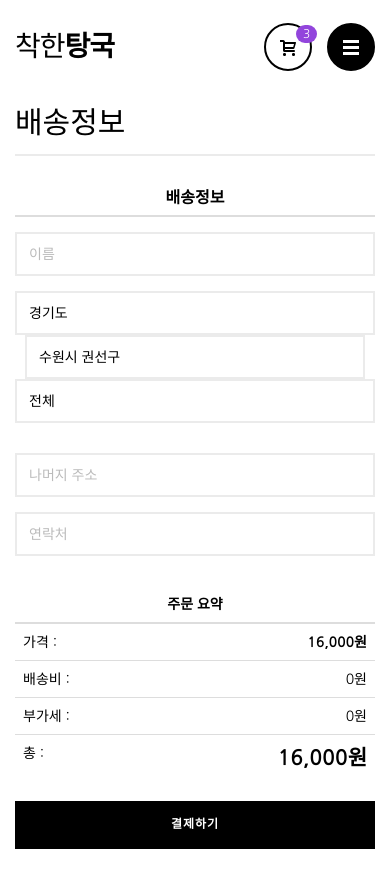
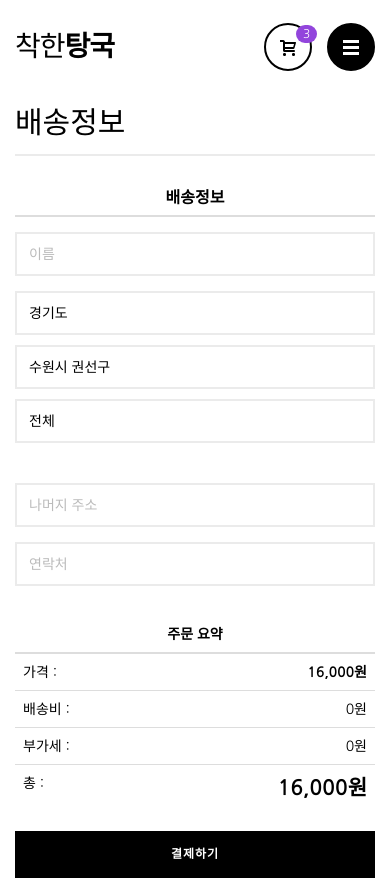
Before and after one commit to sisobus/goodsoup, a Flask app: page /checkout in a window 390 px wide. Shown: the top 878 px of the page. Run offline with Flask 2, Linux system fonts and the light colour scheme; some libraries are stand-ins or nearby versions.

Commit message:
sigudong media query ad

```diff
--- a/goodsoup/templates/checkout.html
+++ b/goodsoup/templates/checkout.html
@@ -1,5 +1,18 @@
 {% extends "base.html" %}
 {% block content %}
+<style>
+#gu-col {
+    padding: 0px 10px 0px 10px;
+}
+@media screen and (max-width: 767px) {
+    #gu-col {
+        padding: 0;
+    }
+    #si, #gu, #dong {
+        margin-bottom: 10px;
+    }
+}
+</style>
 <div class="container-fluid title">
     <div class="row">
         <div class="col-sm-12">
@@ -31,7 +44,7 @@
                                         <option>서울시</option>
                                     </select>
                                 </div>
-                                <div class="col-sm-4" style="padding:0px 10px 0px 10px;;">
+                                <div class="col-sm-4" id="gu-col">
                                     <select id="gu" class="form-control" tabindex="9">
                                         <option>전체</option>
                                     </select>
```
Also changed, not shown: goodsoup/templates/login.html (+14 -1 lines).
